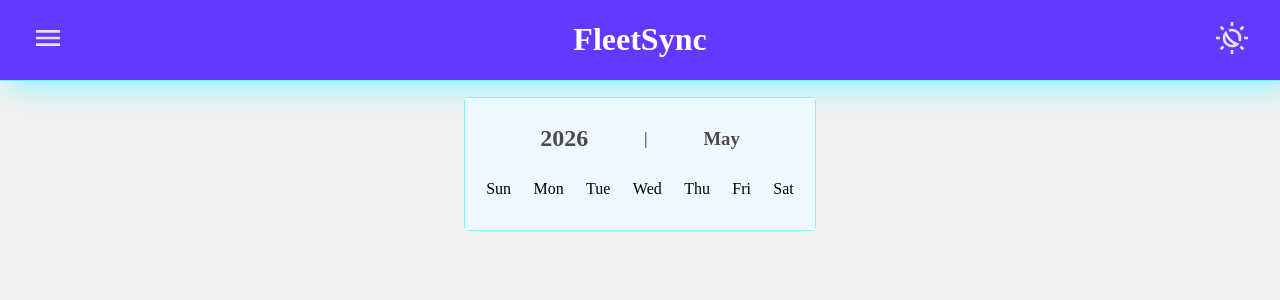
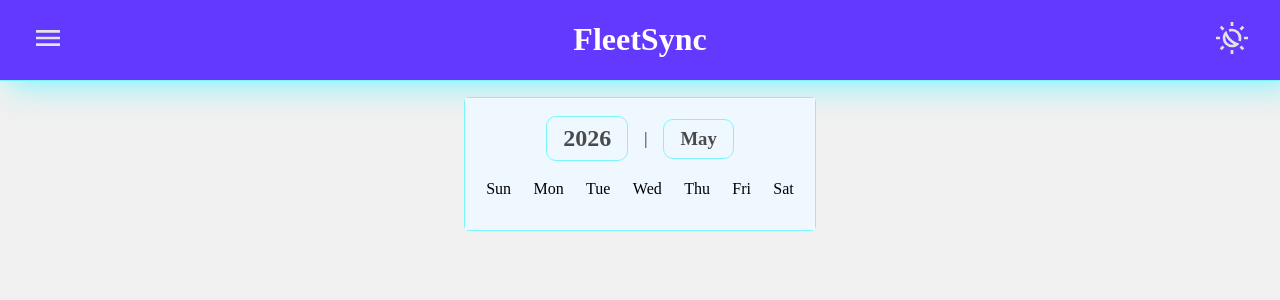
Before and after one commit to Phillip383/fleet-sync, an Angular app in the folder frontend/: page / in a window 1280 px wide. Shown: the top 300 px of the page. Built offline with nearby package versions, Linux system fonts and the light colour scheme.

Commit message:
Toggling months select container in calender, and selecting months from the list.

```diff
--- a/frontend/src/app/features/calendar/components/calendar-comp/calendar-comp.html
+++ b/frontend/src/app/features/calendar/components/calendar-comp/calendar-comp.html
@@ -1,21 +1,13 @@
 <div class="parent">
 <div class="calendar-container">
   <div class="year-selection">
-    <svg>
-      <use xlink:href="../../../../../assets/images/chevron_backward_24dp.svg"></use>
-    </svg>
+    <div id="select-year">
       <h2 class="selected-year">{{selectedYear()}}</h2>
-    <svg>
-      <use (click)="shiftYear(1)" xlink:href="../../../../../assets/images/chevron_right_24dp.svg"></use>
-    </svg>
+    </div>
     <p>|</p>
-    <svg>
-      <use xlink:href="../../../../../assets/images/chevron_backward_24dp.svg"></use>
-    </svg>
+      <div id="select-month" (click) = "toggleMonths()">
         <h3 class="selected-month">{{months.get(selectedMonth())}}</h3>
-    <svg>
-      <use (click) = "shiftMonth(1)" use xlink:href="../../../../../assets/images/chevron_right_24dp.svg"></use>
-    </svg>
+      </div>
     </div>
     <div class="days-of-week">
       <span>Sun</span>
@@ -27,6 +19,14 @@
       <span>Sat</span>
     </div>
 
+    <div id="month-list-container">
+      <ul class="month-list">
+        @for(month of months; track month[0]) {
+          <li class="month-item" [value]=month[0] (click) ="selectMonth(month[0])">{{month[1]}}</li>
+        }
+      </ul>
+    </div>
+
   <div class="days"><!--TODO: Use @for to add days to grid--></div>
 </div>
 </div>
--- a/frontend/src/app/features/calendar/components/calendar-comp/calendar-comp.scss
+++ b/frontend/src/app/features/calendar/components/calendar-comp/calendar-comp.scss
@@ -46,6 +46,53 @@ svg {
   gap: 1em;
 }
 
+#select-month,
+#select-year {
+  border: 1px solid var(--accent-color);
+  border-radius: 10px;
+  padding: .5em 1em;
+  cursor: pointer;
+}
+
+#select-month:hover,
+#select-year:hover {
+  opacity: .8;
+}
+
+#month-list-container {
+  display: none;
+  position: relative;
+  background-color: white;
+  border: 1px solid var(--accent-color);
+  border-radius: 5px;
+  max-width: 350px;
+}
+
+.month-list {
+  display: grid;
+  grid-template-columns: repeat(4, 1fr);
+  gap: 1em;
+  list-style: none;
+  padding: 1em;
+  margin: 0;
+  max-width: 300px;
+}
+
+.month-item {
+  cursor: pointer;
+  border: 1px solid var(--accent-color);
+  border-radius: 5px;
+  padding: .5em .5em;
+  font-size: .8rem;
+  max-width: 50px;
+  text-align: center;
+}
+
+.month-item:hover {
+  opacity: .8;
+  box-shadow: 5px 5px 3px var(--surface-color);
+}
+
 .days-of-week {
   display: flex;
   align-items:center;
--- a/frontend/src/app/features/calendar/components/calendar-comp/calendar-comp.ts
+++ b/frontend/src/app/features/calendar/components/calendar-comp/calendar-comp.ts
@@ -25,17 +25,25 @@ export class CalendarComp {
     return new Date(year, month, 1).getDay();
   }
 
-  shiftYear(value: number) {
-    this.selectedYear.update(year => year + value);
+  toggleMonths() {
+    const div = document.getElementById('month-list-container');
+    if (div) {
+      div.style.display = div.style.display === 'block' ? 'none' : 'block';
+    }else {
+      console.log('div is null');
+    }
   }
 
-  shiftMonth(value: number) {
-    this.selectedMonth.update(month => {
-      if(month + value > 11) {
-        return 0;
-      }
-      return month + value }
-    );
+  toggleYears() {
+    document.getElementById('month-list-container ')?.setAttribute('display', 'block');
+  }
+
+  selectMonth(month: number) {
+    this.selectedMonth.set(month);
+  }
+
+  selectYear(year: number) {
+    this.selectedYear.set(year);
   }
 
 }
```
Lines whose indentation alone changed are shown as unchanged.
